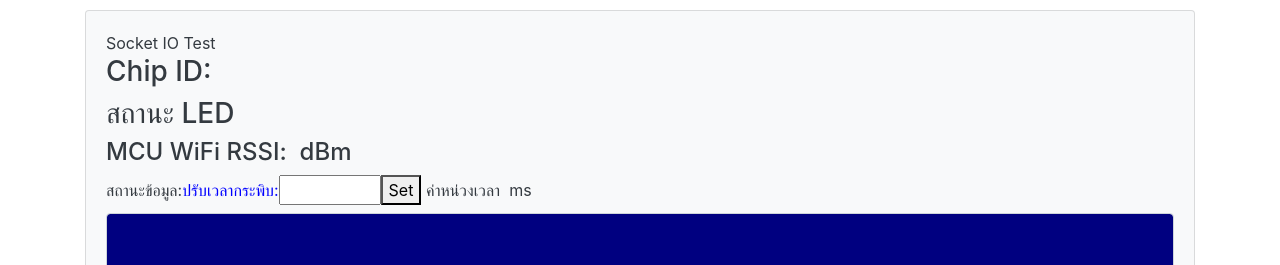
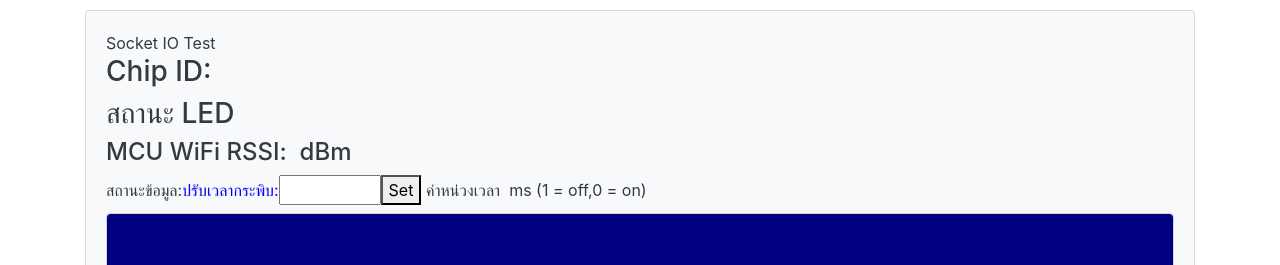
Before and after one commit to Rjkfreelance/socketserver_led, a website: page public/index.html in a window 1280 px wide. Shown: the top 265 px of the page. Drawn offline with nearby package versions, Linux system fonts and the light colour scheme; no server answers.

Commit message:
Add files via upload

```diff
--- a/public/index.html
+++ b/public/index.html
@@ -21,7 +21,7 @@
                  <h4>MCU WiFi RSSI:&nbsp;<span id='rssi'></span>&nbsp;dBm</h4>
                  <form>
                    <div class="form-group">
-                       <label for="rawd">สถานะข้อมูล:<span style="color:blue;">ปรับเวลากระพิบ:<input type="text" size="5" id='timer'></span><button id='tblk'>Set</button>&nbsp;ค่าหน่วงเวลา <span id='tbnow' style="color:red;"></span>&nbsp;ms</label>
+                       <label for="rawd">สถานะข้อมูล:<span style="color:blue;">ปรับเวลากระพิบ:<input type="text" size="5" id='timer'></span><button id='tblk'>Set</button>&nbsp;ค่าหน่วงเวลา <span id='tbnow' style="color:red;"></span>&nbsp;ms&nbsp;(1 = off,0 = on)</label>
                          <textarea class="form-control" cols="10" rows="2" id="rawd" style="color:white;background-color:navy;"></textarea>
                    </div>
                    <button id='cls'>Clear Screen</button>
@@ -137,7 +137,7 @@
             })
 
             socket.on('setalready',function(rev) {
-                 console.log(rev.seta)
+                 //console.log(rev.seta)
                  updateInterval = Number(rev.seta);
 
                  $('#tbnow').html(rev.seta)
```
